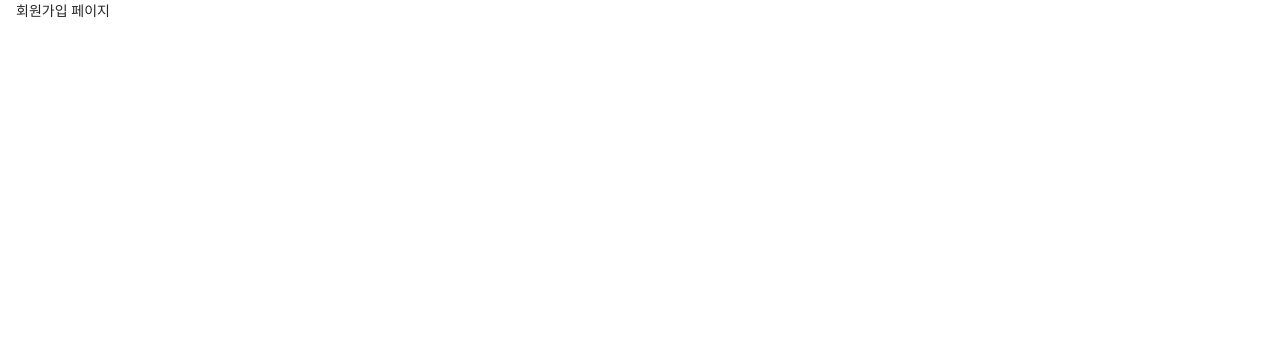
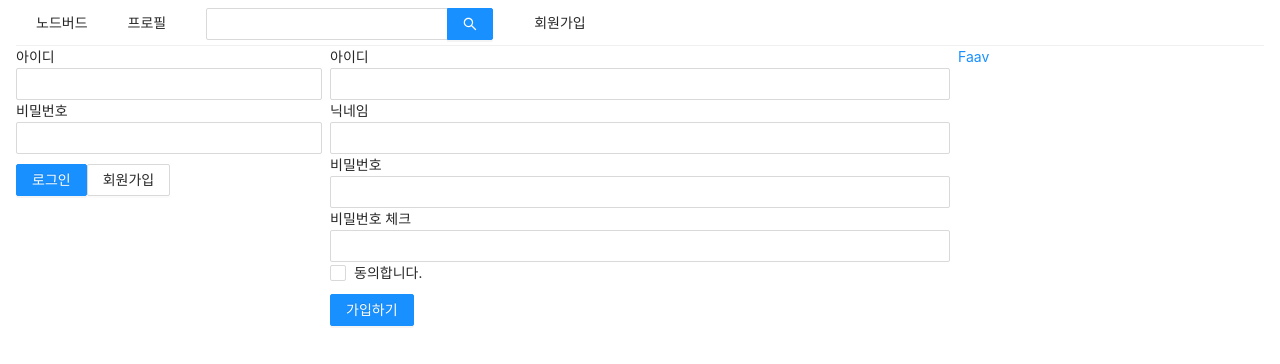
Before and after one commit to luckychdl/side-project-2, a Next.js app: page /signup in a window 1280 px wide. Shown: the top 364 px of the page. Built offline with nearby package versions, Linux system fonts and the light colour scheme.

Commit message:
signup page

```diff
--- a/components/loginForm.js
+++ b/components/loginForm.js
@@ -1,46 +1,53 @@
-import React, { useCallback, useMemo, useState } from "react"
-import { Button, Form, Input } from "antd"
-import Link from "next/link"
+import React, { useCallback, useMemo, useState } from "react";
+import { Button, Form, Input } from "antd";
+import Link from "next/link";
+import useInput from "../hooks/useInput";
 // import styled from "styled-components"
 
 // const ButtonWrapper = styled.div`
 //   margin-top: 10px;
 // `
 const LoginForm = ({ setIsLoggedIn }) => {
-  const [id, setId] = useState('')
-  const [password, setPassword] = useState('')
+  const [id , onChangeId ] = useInput('')
+  const [password , onChangePassword ] = useInput('')
 
-  const style = useMemo(() => ({ marginTop: 10}),[])
-  const onChageId = useCallback((e) => {
-    setId(e.target.value)
-  },[])
-  const onChagePassword = useCallback((e) => {
-    setPassword(e.target.value)
-  },[])
+
+
+  const style = useMemo(() => ({ marginTop: 10 }), []);
   const onSubmitForm = useCallback(() => {
-    setIsLoggedIn(true)
-  },[id, password])
+    setIsLoggedIn(true);
+  }, [id, password]);
   return (
     <Form onFinish={onSubmitForm}>
       <div>
         <label htmlFor="user-id">아이디</label>
         <br />
-        <Input name="user-id" value={id} onChange={onChageId} required/>
+        <Input name="user-id" value={id} onChange={onChangeId} required />
       </div>
       <div>
         <label htmlFor="user-password">비밀번호</label>
         <br />
-        <Input name="user-password" value={password} type='password' onChange={onChagePassword} required/>
+        <Input
+          name="user-password"
+          value={password}
+          type="password"
+          onChange={onChangePassword}
+          required
+        />
       </div>
       <div style={style}>
-        <Button type="primary" htmlType="submit" loading={false}>로그인</Button>
-        <Link href="/signup"><a><Button>회원가입</Button></a></Link>
+        <Button type="primary" htmlType="submit" loading={false}>
+          로그인
+        </Button>
+        <Link href="/signup">
+          <a>
+            <Button>회원가입</Button>
+          </a>
+        </Link>
       </div>
-      <div>
+      <div></div>
+    </Form>
+  );
+};
 
-      </div>
-    </Form>
-  )
-}
-
-export default LoginForm
+export default LoginForm;
--- /dev/null
+++ b/hooks/useInput.js
@@ -0,0 +1,9 @@
+import { useState, useCallback } from "react";
+
+export default (initialValue = null) => {
+  const [value , setValue] = useState(initialValue)
+  const handler = useCallback((e) => {
+    setValue(e.target.value)
+  },[])
+  return [value, handler]
+}
--- a/pages/signup.js
+++ b/pages/signup.js
@@ -1,15 +1,76 @@
 import Head from 'next/head'
-import React from 'react'
+import React, { useCallback, useState } from 'react'
+import AppLayout from '../components/appLayout'
+import { Button, Checkbox, Form, Input } from "antd"
+import useInput from '../hooks/useInput'
+import styled from 'styled-components'
 
+const ErrorMessage = styled.div`
+  color: red;
+`
 const SignUp = () => {
+  const [id , onChangeId ] = useInput('')
+  const [password , onChangePassword ] = useInput('')
+  const [nickname , onChangeNickName ] = useInput('')
+  const [passwordCheck , setPasswordCheck ] = useState('')
+  const [passwordError , setPasswordError ] = useState(false)
+  const onChangePasswordCheck = useCallback((e) => {
+    setPasswordCheck(e.target.value)
+    setPasswordError(e.target.value !== password)
+  },[password])
+  const [term , setTerm ] = useState('')
+  const [termError , setTermError ] = useState(false)
+  const onChangeTerm = useCallback((e) => {
+    setTerm(e.target.checked)
+    setTermError(false)
+  },[])
 
+const onSubmit = useCallback(() => {
+  if (password !== passwordCheck) {
+    return setPasswordError(true)
+  }
+  if (!term) {
+    return setTermError(true)
+  }
+  console.log(id , password , nickname)
+},[password, passwordCheck, term])
   return (
-    <>
+    <AppLayout>
       <Head>
         <title>회원가입 | NodeBird</title>
       </Head>
-      <div>회원가입 페이지</div>
-    </>
+      <Form onFinish={onSubmit}>
+        <div>
+          <label htmlFor='user-id'>아이디</label>
+          <br />
+          <Input name='user-id' value={id} required onChange={onChangeId}/>
+        </div>
+        <div>
+          <label htmlFor='user-nickname'>닉네임</label>
+          <br />
+          <Input name='user-nickname' value={nickname} required onChange={onChangeNickName}/>
+        </div>
+        <div>
+          <label htmlFor='user-password'>비밀번호</label>
+          <br />
+          <Input name='user-password' type="password" value={password} required onChange={onChangePassword}/>
+        </div>
+        <div>
+          <label htmlFor='user-password-check'>비밀번호 체크</label>
+          <br />
+          <Input name='user-password-check'  type="password" value={passwordCheck} required onChange={onChangePasswordCheck}/>
+          {passwordError && <ErrorMessage>비밀번호가 일치하지 않습니다.</ErrorMessage>}
+        </div>
+        <div>
+          <Checkbox name="user-term" checked={term} onChange={onChangeTerm}>동의합니다.</Checkbox>
+          {termError && <ErrorMessage>약관에 동의하셔야 합니다.</ErrorMessage>}
+        </div>
+        <div style={{marginTop: 10}}>
+          <Button type='primary' htmlType='submit'>가입하기</Button>
+        </div>
+
+      </Form>
+    </AppLayout>
   )
 }
 export default SignUp
```
